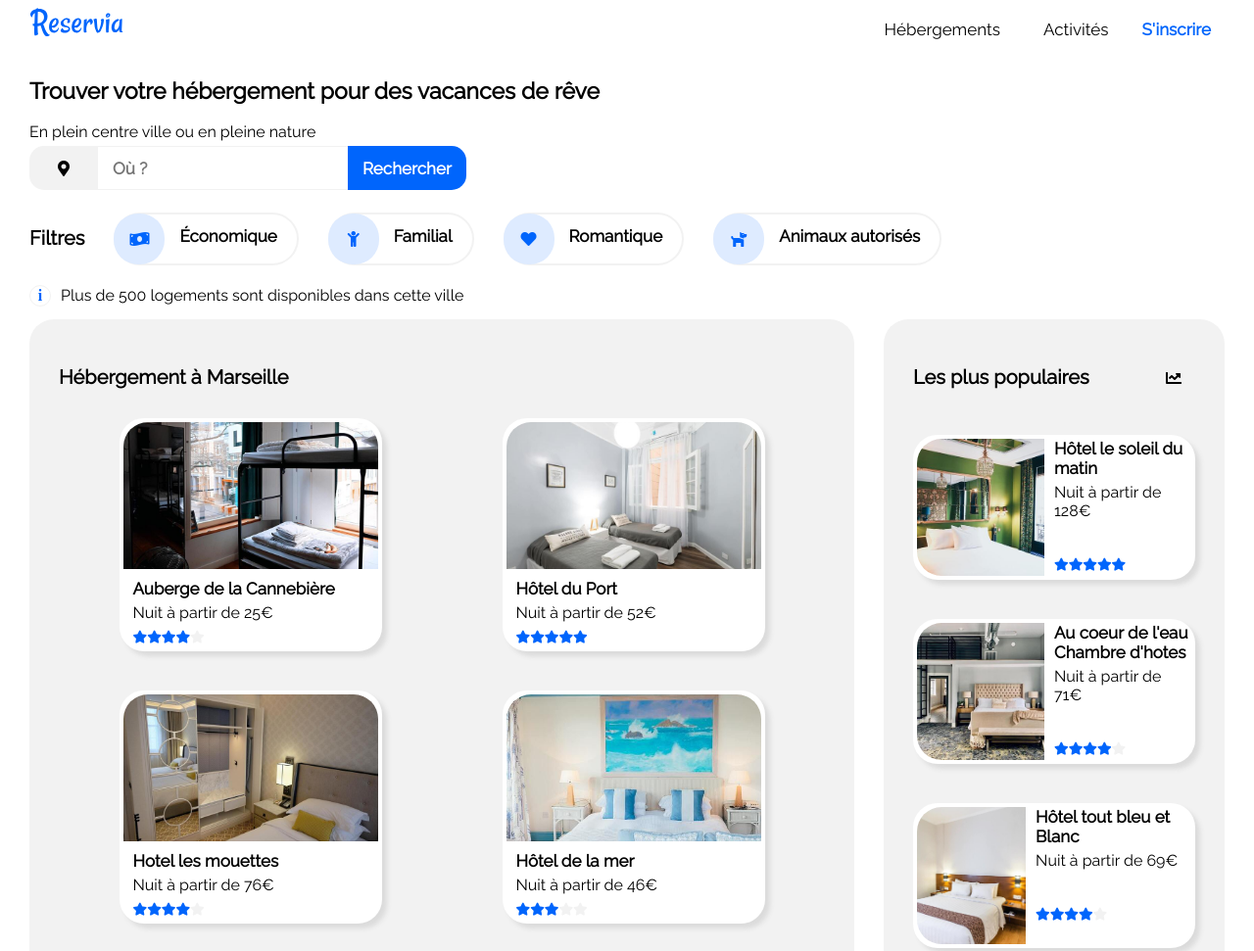
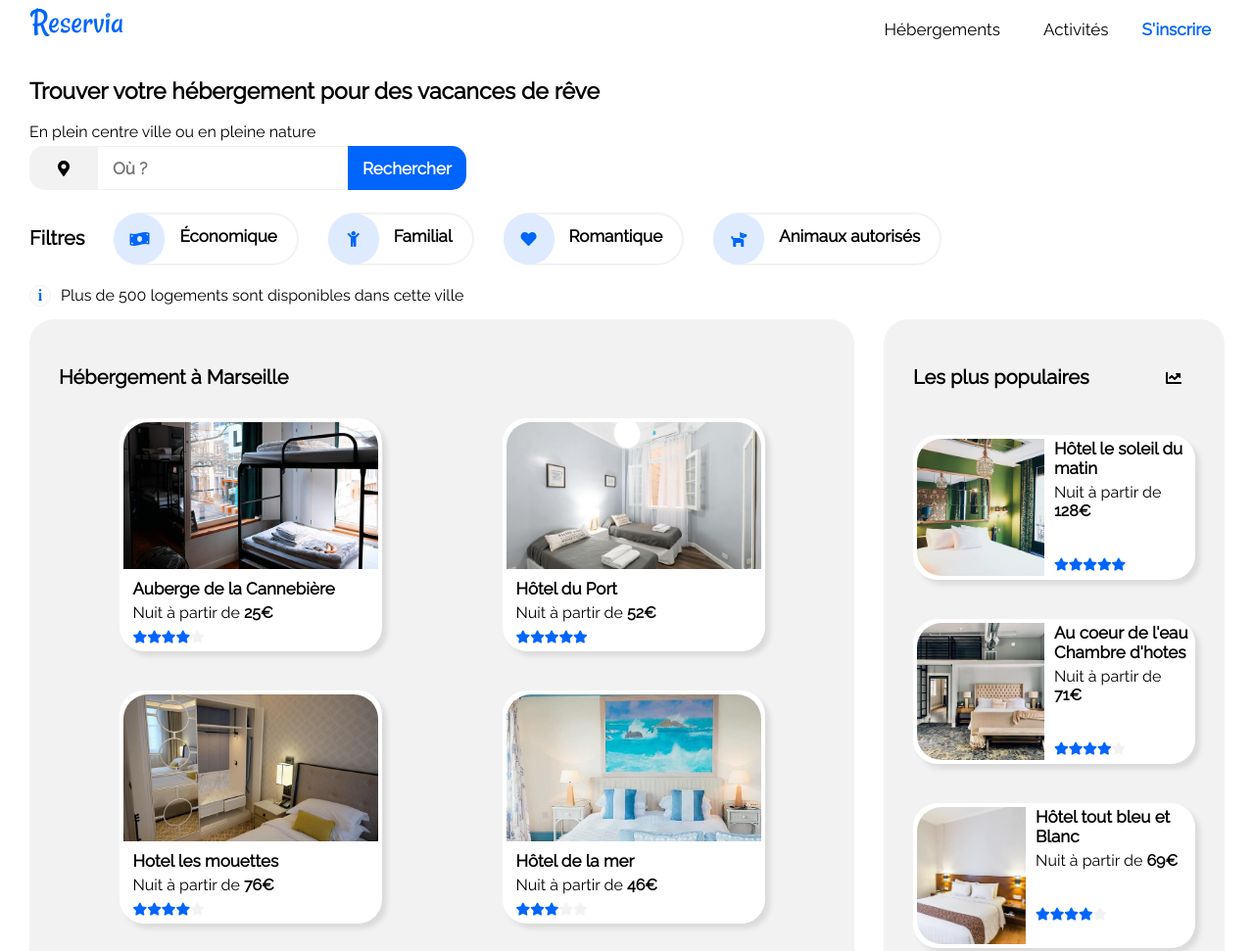
Before and after one commit to Salim-Safi/Reservia, a plain HTML site: page index.html in a window 1280 px wide. Shown: the top 971 px of the page at 98% size. Drawn offline with Linux system fonts and the light colour scheme.

Commit message:
Update styles.css

```diff
--- a/styles.css
+++ b/styles.css
@@ -290,6 +290,10 @@ input[type="submit"]{
     font-size: 17px;
     font-weight: bold;
     cursor: pointer;
+}
+
+.prix{
+    font-weight:bold;
 }
 
 
```
